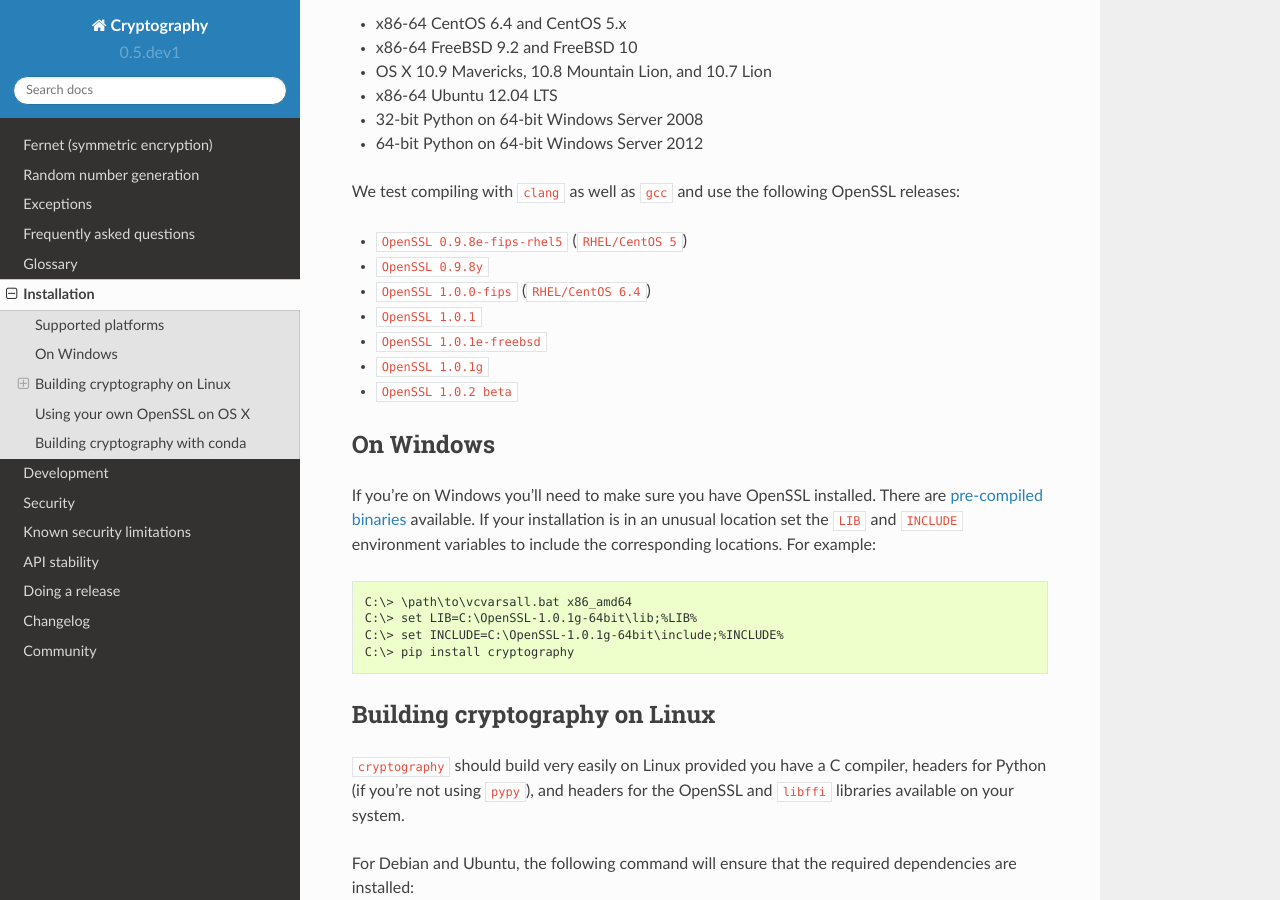
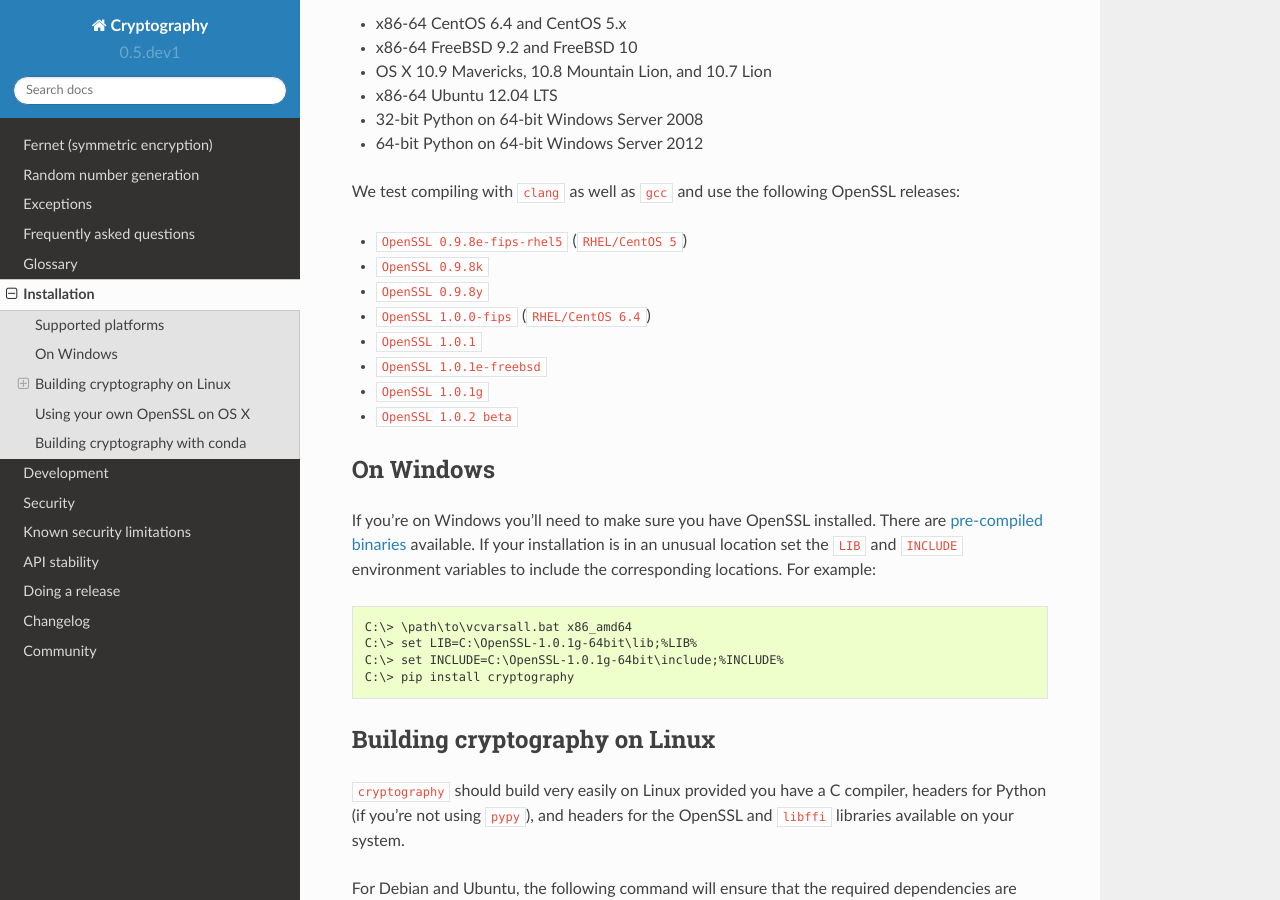
Before and after one commit to WebKing0121/cryptography, a Sphinx documentation site: the page built from docs/installation.rst, in a window 1280 px wide and 900 px high, scrolled down 393 px. Built offline with Sphinx 7.4.7 and the Read the Docs theme 2.0.0, drawn with Linux system fonts in a browser that asks for light colours; pages that are not in the unit, such as notebooks, are missing from menus.

```diff
--- a/docs/installation.rst
+++ b/docs/installation.rst
@@ -24,6 +24,7 @@ We test compiling with ``clang`` as well as ``gcc`` and use the following
 OpenSSL releases:
 
 * ``OpenSSL 0.9.8e-fips-rhel5`` (``RHEL/CentOS 5``)
+* ``OpenSSL 0.9.8k``
 * ``OpenSSL 0.9.8y``
 * ``OpenSSL 1.0.0-fips`` (``RHEL/CentOS 6.4``)
 * ``OpenSSL 1.0.1``
```
